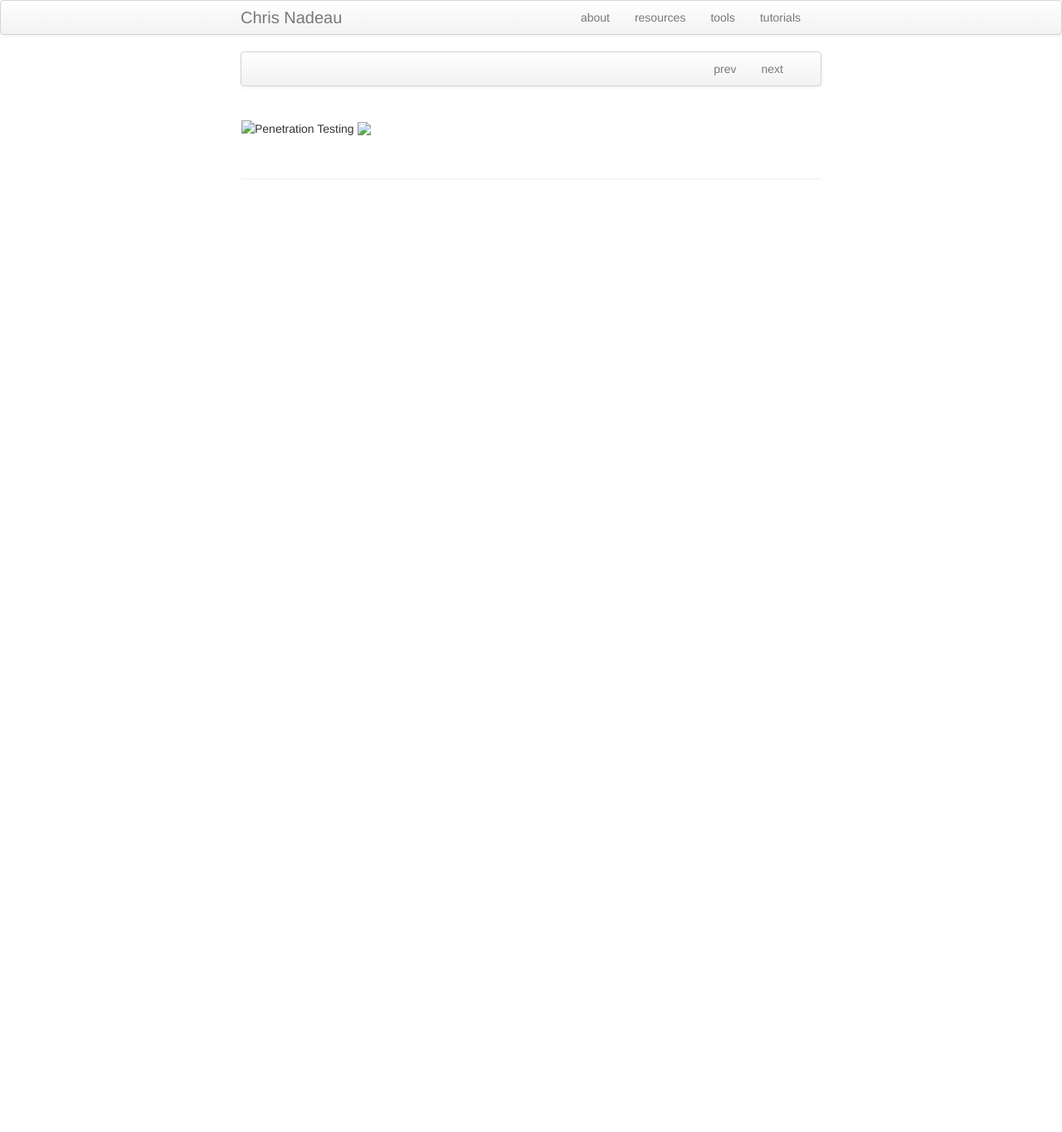
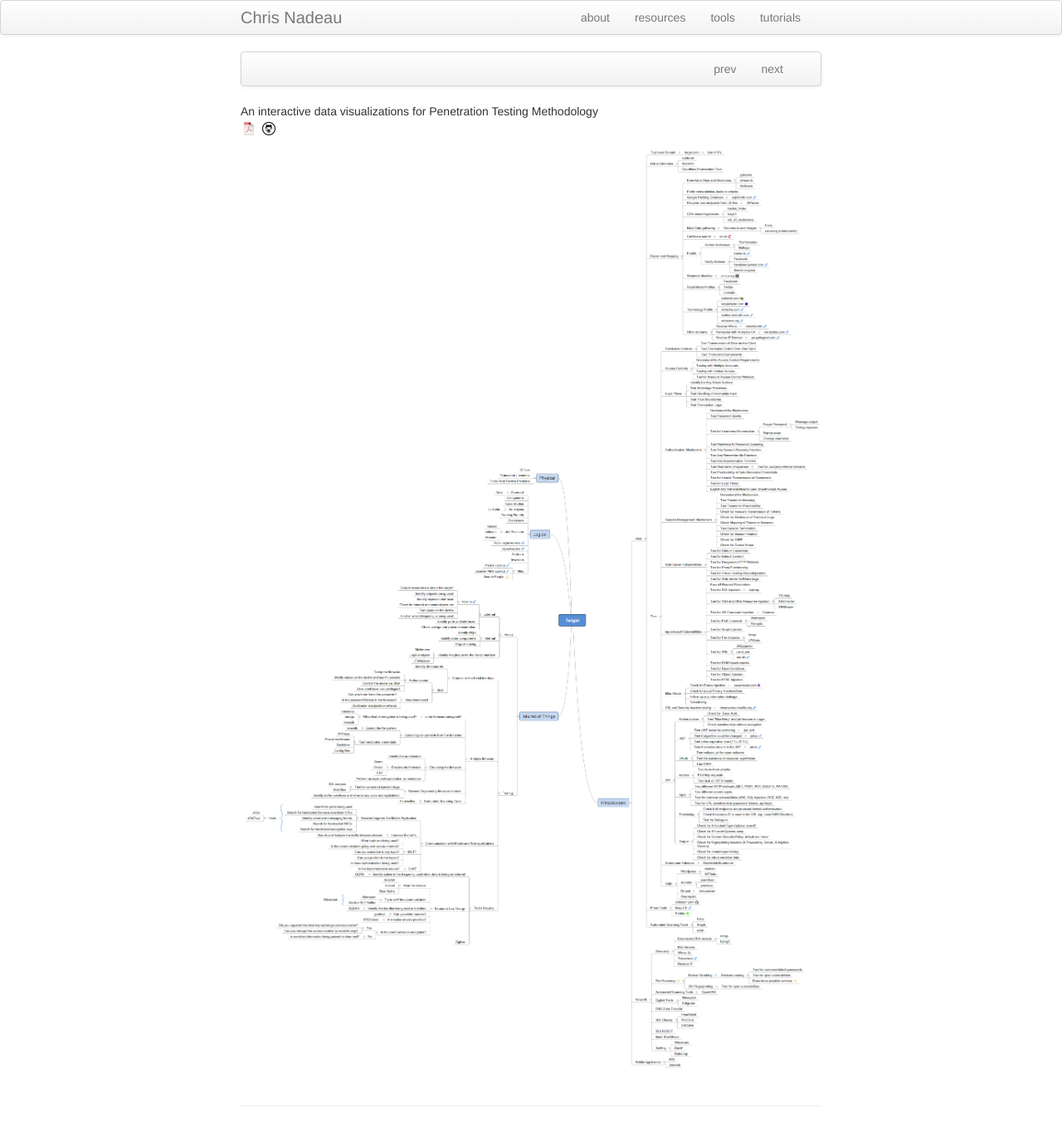
Before and after one commit to dynamicparallax/dynamicparallax.github.io, a Jekyll site: the page built from pages/publpics/iplotCorr.md, in a window 1280 px wide. Shown: the whole page at 83% size. Built offline with Jekyll 4.4.1, drawn with Linux system fonts in a browser that asks for light colours; before the commit the page ends 900 px from its top, so only the background shows below that.

Commit message:
Update iplotCorr.md

```diff
--- a/pages/publpics/iplotCorr.md
+++ b/pages/publpics/iplotCorr.md
@@ -12,11 +12,8 @@ title: Penetration Testing
   </div>
 </div>
 
-<table class="wide">
-<tr>
-  <td class="center">
-    <img src="assets/bigpublpics/iplotCorr.png" alt="Penetration Testing" title="Penetration Testing"/>
-    <img src="../assets/bigpublpics/iplotCorr.png">
-  </td>
-</tr>
-</table>
+An interactive data visualizations for Penetration Testing Methodology <br/>
+[![pdf](../icons16/pdf-icon.png)](https://soon.pdf)
+[![GitHub](../icons16/github-icon.png)](https://github.com/dynamicparallax)
+
+[![R/qtlcharts example](../../assets/bigpublpics/iplotCorr.png)](http://soon/iplotCorr.html)
```
